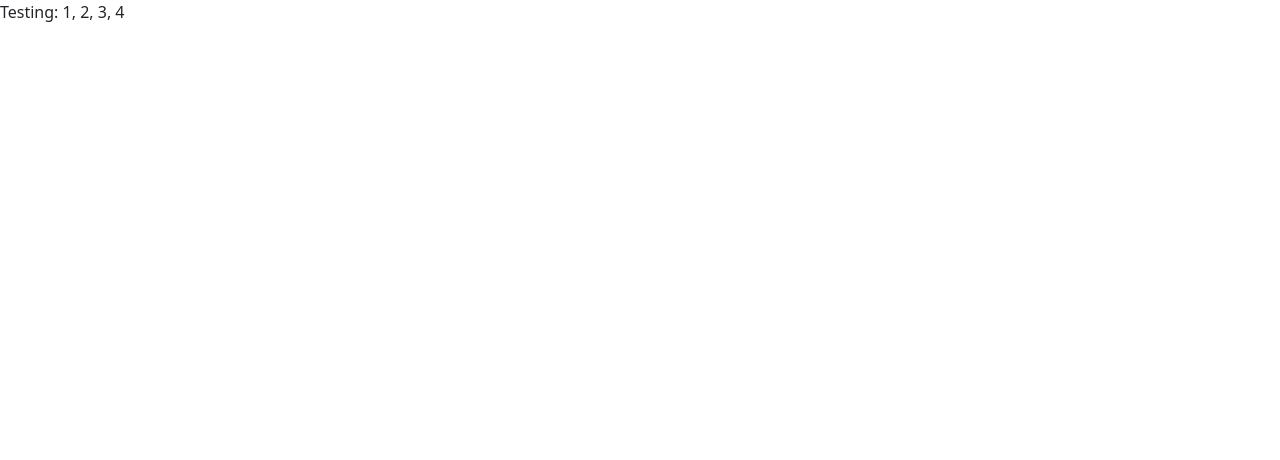
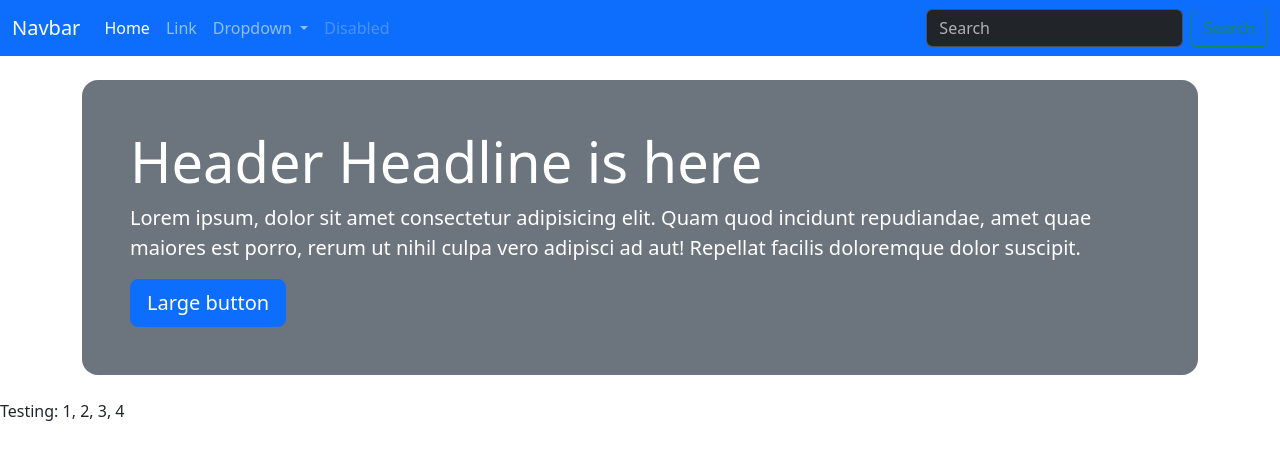
Before and after one commit to hannelsuarez/hannel-bootstrap, a website: page src/index.html in a window 1280 px wide. Drawn offline with nearby package versions, Linux system fonts and the light colour scheme; files that its build step writes are made by us from their sources; files whose address does not match are found by name.

Commit message:
nav and jumbo added

```diff
--- a/src/index.html
+++ b/src/index.html
@@ -8,6 +8,49 @@
 </head>
 
 <body>
+  <nav class="navbar navbar-expand-lg bg-primary" data-bs-theme="dark">
+    <div class="container-fluid">
+      <a class="navbar-brand" href="#">Navbar</a>
+      <button class="navbar-toggler" type="button" data-bs-toggle="collapse" data-bs-target="#navbarSupportedContent" aria-controls="navbarSupportedContent" aria-expanded="false" aria-label="Toggle navigation">
+        <span class="navbar-toggler-icon"></span>
+      </button>
+      <div class="collapse navbar-collapse" id="navbarSupportedContent">
+        <ul class="navbar-nav me-auto mb-2 mb-lg-0">
+          <li class="nav-item">
+            <a class="nav-link active" aria-current="page" href="#">Home</a>
+          </li>
+          <li class="nav-item">
+            <a class="nav-link" href="#">Link</a>
+          </li>
+          <li class="nav-item dropdown">
+            <a class="nav-link dropdown-toggle" href="#" role="button" data-bs-toggle="dropdown" aria-expanded="false">
+              Dropdown
+            </a>
+            <ul class="dropdown-menu">
+              <li><a class="dropdown-item" href="#">Action</a></li>
+              <li><a class="dropdown-item" href="#">Another action</a></li>
+              <li><hr class="dropdown-divider"></li>
+              <li><a class="dropdown-item" href="#">Something else here</a></li>
+            </ul>
+          </li>
+          <li class="nav-item">
+            <a class="nav-link disabled" aria-disabled="true">Disabled</a>
+          </li>
+        </ul>
+        <form class="d-flex" role="search">
+          <input class="form-control me-2" type="search" placeholder="Search" aria-label="Search">
+          <button class="btn btn-outline-success" type="submit">Search</button>
+        </form>
+      </div>
+    </div>
+  </nav>
+  <div class="container">
+    <header class="bg-secondary text-white my-4 p-5 rounded-4">
+      <h1 class="display-4">Header Headline is here</h1>
+      <p class="lead">Lorem ipsum, dolor sit amet consectetur adipisicing elit. Quam quod incidunt repudiandae, amet quae maiores est porro, rerum ut nihil culpa vero adipisci ad aut! Repellat facilis doloremque dolor suscipit.</p>
+      <button type="button" class="btn btn-primary btn-lg">Large button</button>
+    </header>
+  </div>
   <!-- Content starts here -->
   <p>Testing: 1, 2, 3, 4</p>
 
```
Also changed, not shown: docs/index.html (+43 -0 lines), README.md.
